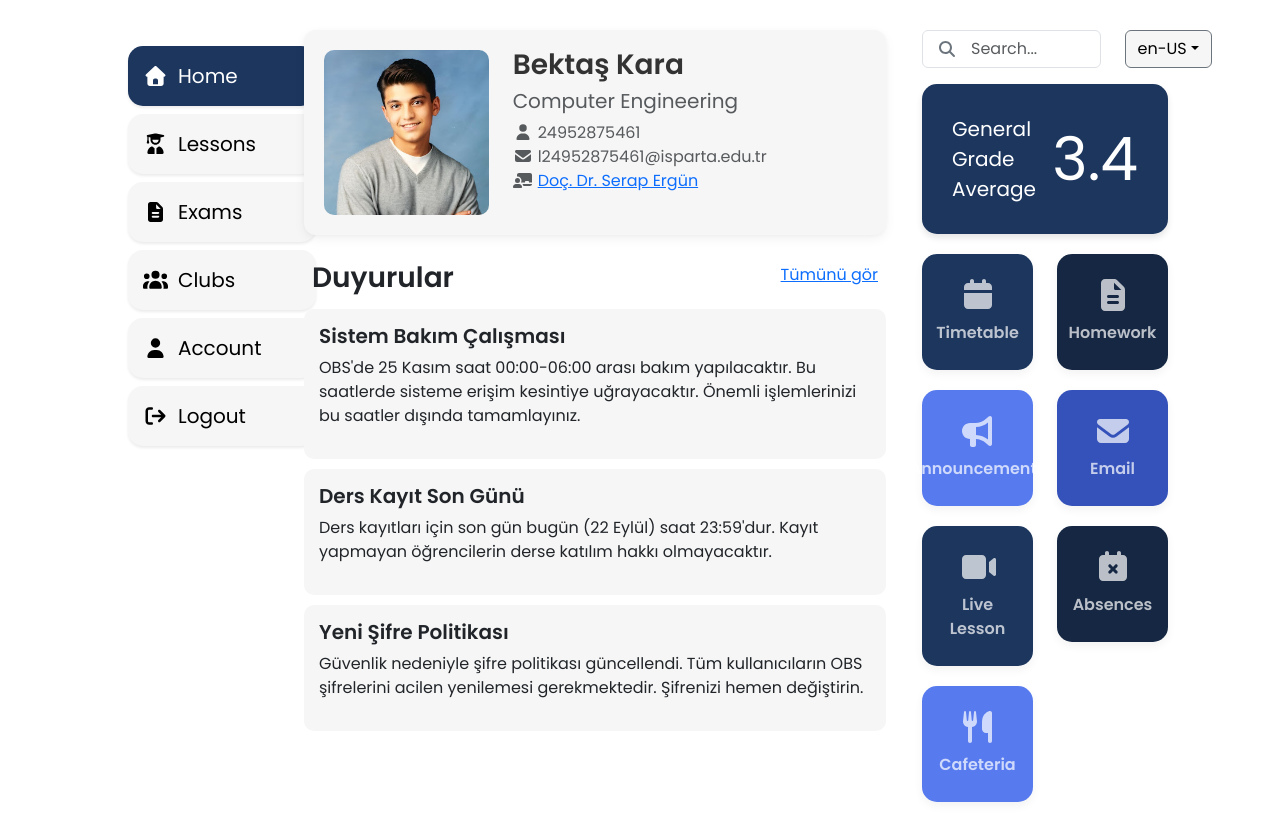
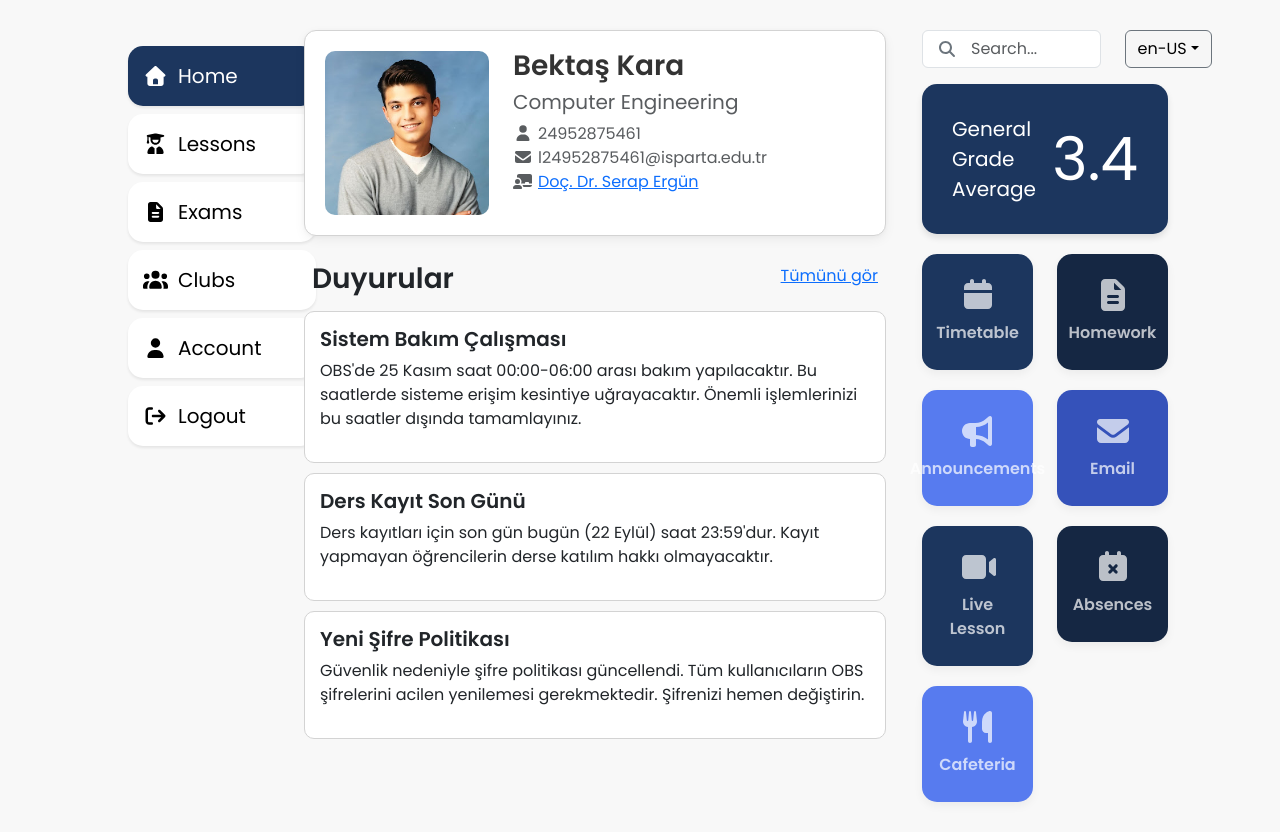
Before and after one commit to bektaskraa/isubu-obs, a React (Vite) app: page / in a window 1280 px wide. Built offline with nearby package versions, Linux system fonts and the light colour scheme.

Commit message:
feat: Improve visual hierarchy by adjusting backgrounds

```diff
--- a/src/App.css
+++ b/src/App.css
@@ -2,10 +2,10 @@
 
 :root {
     --color-main: #1c365e;
-    --color-placeholder: #f6f6f6;
+    --color-placeholder: #ffffff;
     --color-main-light: #2c548f;
     --color-placeholder-dark: #e0e0e0;
-    -color-card-gray:#f6f6f6;
+    --color-card-gray:#f6f6f6;
 }
 
 
@@ -17,14 +17,16 @@
 
 body {
     font-family: 'Poppins', sans-serif;
+    background-color: #f8f8f8;
 }
 
 .isubu-button{
-    background-color: rgb(237, 237, 237);
+    background-color: rgb(255, 255, 255);
     color:black;
     border-radius: 10px;
     padding: 10px;
     border: none;
+
 }
 
 h3 {
@@ -42,12 +44,13 @@ h3 {
 }
 
 .isubu-card{
-    background-color: #f6f6f6;
+    background-color: #ffffff;
     border-radius: 12px;
     padding: 20px;
     margin-bottom: 20px;
     box-shadow: 0 4px 12px rgba(0, 0, 0, 0.05),
     0 1px 4px rgba(0, 0, 0, 0.03);
+    border: 1px solid lightgray;
 
     color: #333333;
 
--- a/src/components/Announcements/Announcements.css
+++ b/src/components/Announcements/Announcements.css
@@ -8,10 +8,12 @@
     padding: 15px;
     border-radius: 10px;
     margin-bottom: 10px;
-    background-color: var(--color-placeholder);
+    background-color:white;
+    border: 1px solid lightgray;
 }
 .announcements .item:hover{
     background-color: var(--color-placeholder-dark);
+    cursor: pointer;
 }
 .announcements .item h5{
     font-weight:600;
--- a/src/components/Announcements/Announcements.jsx
+++ b/src/components/Announcements/Announcements.jsx
@@ -41,7 +41,7 @@ function Announcements() {
                 </div>
             </div>
             {announcements.map(announcement => (
-                <div className={"item"}>
+                <div id={"announcement-"+announcement.id} className={"item"}>
                     <h5>{announcement.title}</h5>
                     <p>{announcement.content}</p>
                 </div>
```
